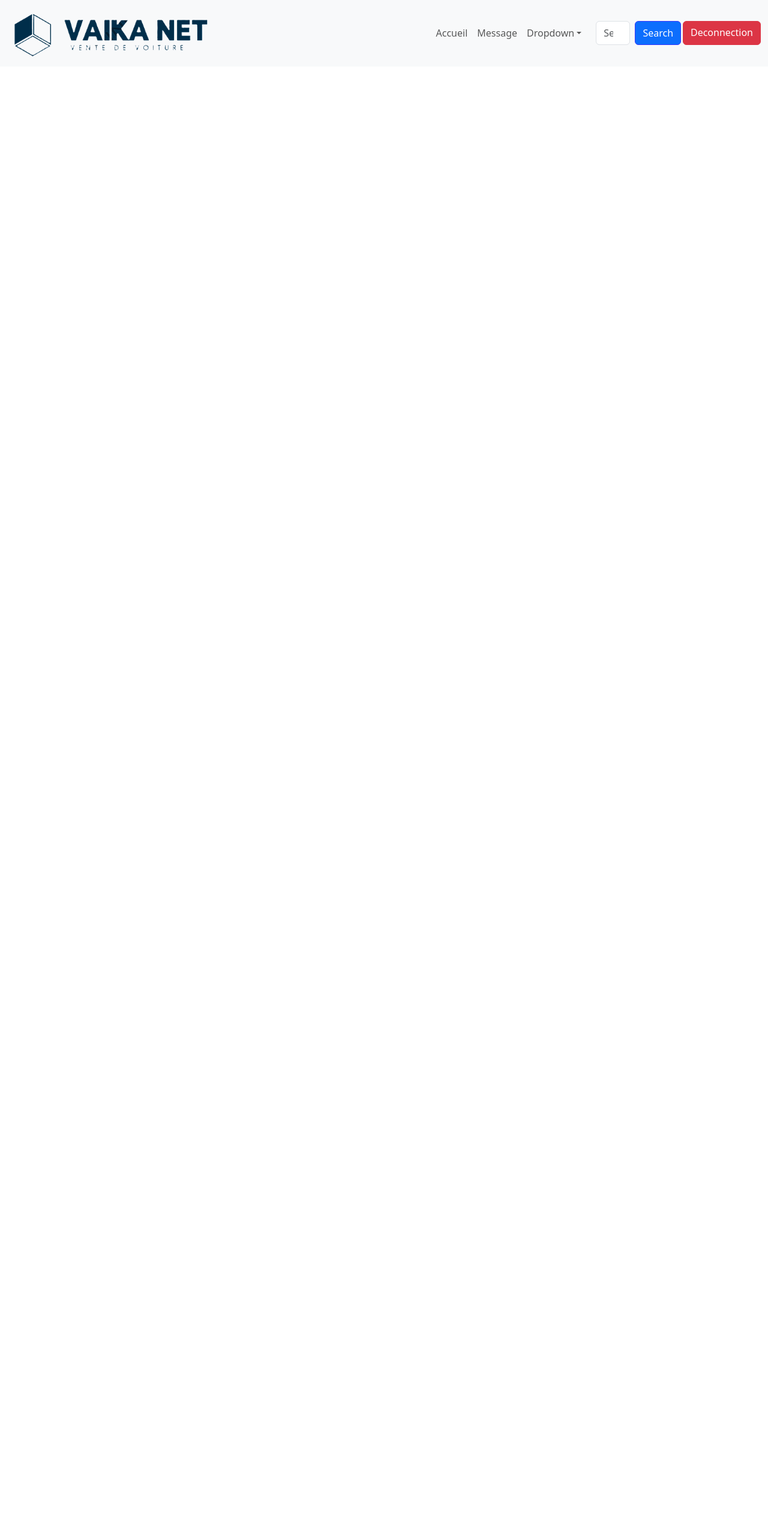
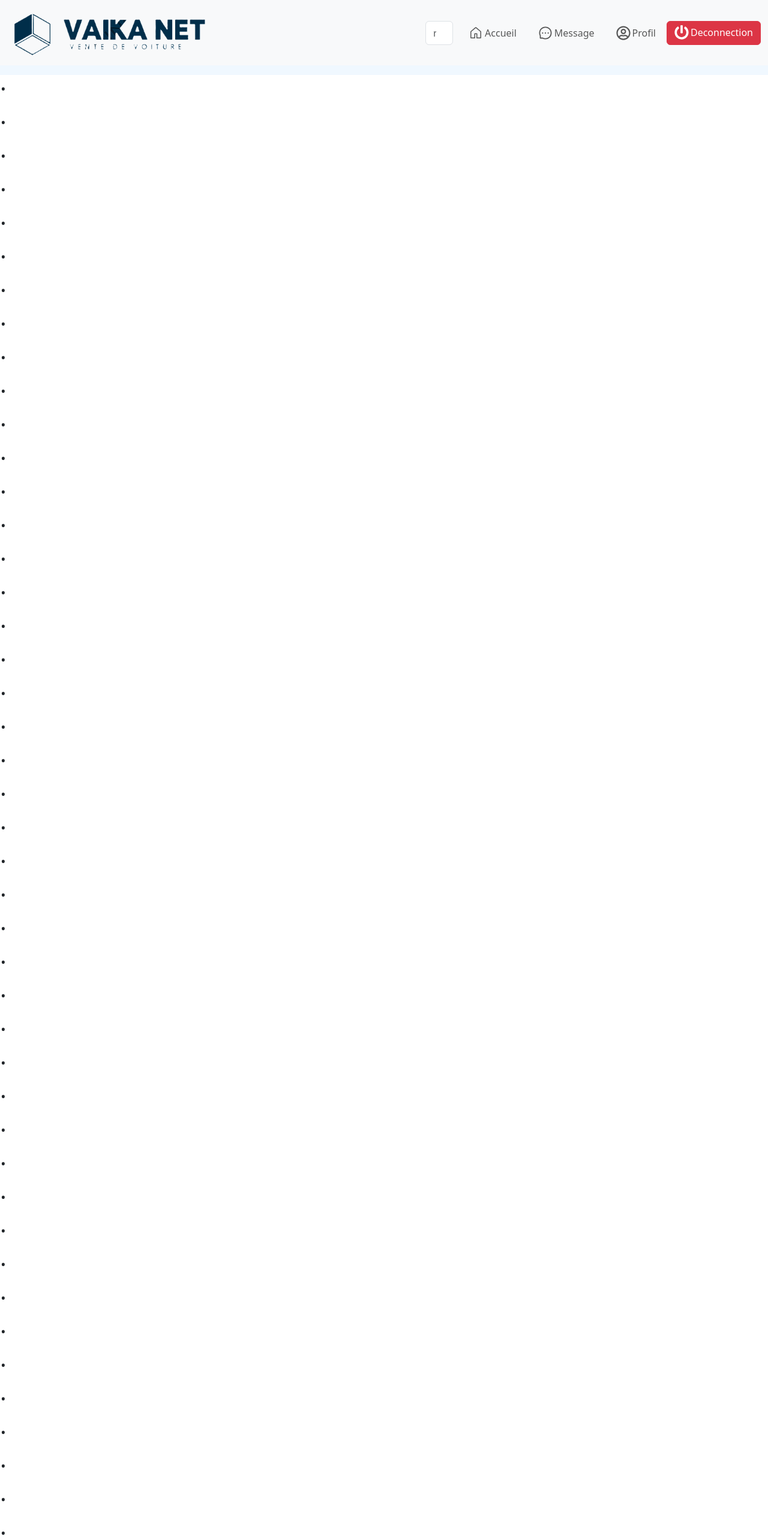
Before and after one commit to judi1968/cloud-S5-front-office-front, a React (Create React App) app: page / in a window 1280 px wide. Shown: the top 2566 px of the page at 60% size. Before the commit the page ends 800 px from the top, so only its background shows below. Built offline with nearby package versions, Linux system fonts and the light colour scheme.

Commit message:
update header

```diff
--- a/package.json
+++ b/package.json
@@ -13,6 +13,7 @@
     "react": "^18.2.0",
     "react-bootstrap": "^2.9.2",
     "react-dom": "^18.2.0",
+    "react-icons": "^5.0.1",
     "react-router-dom": "^6.21.2",
     "react-scripts": "^5.0.1",
     "web-vitals": "^2.1.4"
--- /dev/null
+++ b/src/assets component/css/Footer.css
@@ -0,0 +1,3 @@
+.footer{
+    background-color: rgb(81, 81, 255);
+}
--- a/src/assets component/css/Header.css
+++ b/src/assets component/css/Header.css
@@ -1,3 +1,6 @@
+.header{
+    background-color: aliceblue;
+}
 .btn-primary{
     border-color: rgb(54, 54, 252);
     color: white;
@@ -6,3 +9,27 @@
 .btn-search{
     margin-right: 2%;
 }
+
+.btn-search:hover{
+    background-color: blue;
+}
+
+.nav-menu{
+    display: flex;
+    justify-content: center;
+
+}
+.icon-header{
+    font-size: x-large;
+    margin-right: 3px;
+}
+.header-link{
+    margin-left: 10px;
+    margin-right: 10px;
+}
+
+.header-link:hover{
+    color: rgb(54, 54, 252);
+    padding-bottom: -10px;
+    border-bottom: -5px solid rgb(54, 54, 252);
+}
--- /dev/null
+++ b/src/components/Footer.js
@@ -0,0 +1,9 @@
+import './../assets component/css/Footer.css'
+const Footer = () => {
+    return(
+        <div className="row footer">
+            footer
+        </div>
+    );
+}
+export default Footer;
--- a/src/components/Header.js
+++ b/src/components/Header.js
@@ -1,12 +1,16 @@
-import Button from 'react-bootstrap/Button';
 import Container from 'react-bootstrap/Container';
 import Form from 'react-bootstrap/Form';
 import Nav from 'react-bootstrap/Nav';
 import Navbar from 'react-bootstrap/Navbar';
-import NavDropdown from 'react-bootstrap/NavDropdown';
 import Offcanvas from 'react-bootstrap/Offcanvas';
 import './../assets component/css/Header.css';
-function Header() {
+import { useState } from 'react';
+import { FaPowerOff, FaRegUserCircle } from 'react-icons/fa';
+import {AiOutlineMessage } from 'react-icons/ai';
+import { GoHome } from 'react-icons/go'
+
+const Header = () => {
+  const [isConnected,setIsConected] = useState(Boolean);
   return (
     <div className='header'>
       {['md'].map((expand) => (
@@ -21,37 +25,25 @@ function Header() {
             >
               <Offcanvas.Header closeButton>
                 <Offcanvas.Title id={`offcanvasNavbarLabel-expand-${expand}`}>
-                  Offcanvas
+                  Menu
                 </Offcanvas.Title>
               </Offcanvas.Header>
-              <Offcanvas.Body>
-                <Nav className="justify-content-end flex-grow-1 pe-3">
-                  <Nav.Link href="#action1">Accueil</Nav.Link>
-                  <Nav.Link href="#action2">Message</Nav.Link>
-                  <NavDropdown
-                    title="Dropdown"
-                    id={`offcanvasNavbarDropdown-expand-${expand}`}
-                  >
-                    <NavDropdown.Item href="#action3">Action</NavDropdown.Item>
-                    <NavDropdown.Item href="#action4">
-                      Another action
-                    </NavDropdown.Item>
-                    <NavDropdown.Divider />
-                    <NavDropdown.Item href="#action5">
-                      Something else here
-                    </NavDropdown.Item>
-                  </NavDropdown>
-                </Nav>
+              <Offcanvas.Body className=''>
                 <Form className="d-flex">
                   <Form.Control
                     type="search"
-                    placeholder="Search"
+                    placeholder="recherche..."
                     className="me-2"
                     aria-label="Search"
                   />
-                  <Button variant="outline-success" className='btn-primary btn-search'>Search</Button>
                 </Form>
-                <a className='btn btn-danger btn-deconnection'>Deconnection</a>
+                <Nav className="justify-content-end ">
+                  <Nav.Link href="#action1" className='d-flex items-center header-link'><GoHome className='icon-header'/><span>Accueil</span></Nav.Link>
+                  <Nav.Link href="#action2" className='d-flex items-center header-link'><AiOutlineMessage className='icon-header'/><span>Message</span></Nav.Link>
+                  <Nav.Link href="#action1" className='d-flex items-center header-link'><FaRegUserCircle className='icon-header'/><span>Profil</span></Nav.Link>
+                </Nav>
+
+                <a className='btn btn-danger d-flex items-center btn-deconnection'><FaPowerOff className='icon-header'></FaPowerOff> <span>Deconnection</span></a>
               </Offcanvas.Body>
             </Navbar.Offcanvas>
           </Container>
--- a/src/pages/Accueil.js
+++ b/src/pages/Accueil.js
@@ -1,3 +1,4 @@
+import Footer from '../components/Footer';
 import Header from '../components/Header';
 import './../asset/css/Accueil.css';
 
@@ -5,8 +6,68 @@ export const Accueil = () => {
     return(
         <div className='container-home'>
             {/* Header */}
+            <div className='row position-fixed'>
+                <Header></Header>
+            </div>
+            <div className='row container-accueil'>
+                <h1>. </h1>
+                <h1>. </h1>
+                <h1>. </h1>
+                <h1>. </h1>
+                <h1>. </h1>
+                <h1>. </h1>
+                <h1>. </h1>
+                <h1>. </h1>
+                <h1>. </h1>
+                <h1>. </h1>
+                <h1>. </h1>
+                <h1>. </h1>
+                <h1>. </h1>
+                <h1>. </h1>
+                <h1>. </h1>
+                <h1>. </h1>
+                <h1>. </h1>
+                <h1>. </h1>
+                <h1>. </h1>
+                <h1>. </h1>
+                <h1>. </h1>
+                <h1>. </h1>
+                <h1>. </h1>
+                <h1>. </h1>
+                <h1>. </h1>
+                <h1>. </h1>
+                <h1>. </h1>
+                <h1>. </h1>
+                <h1>. </h1>
+                <h1>. </h1>
+                <h1>. </h1>
+                <h1>. </h1>
+                <h1>. </h1>
+                <h1>. </h1>
+                <h1>. </h1>
+                <h1>. </h1>
+                <h1>. </h1>
+                <h1>. </h1>
+                <h1>. </h1>
+                <h1>. </h1>
+                <h1>. </h1>
+                <h1>. </h1>
+                <h1>. </h1>
+                <h1>. </h1>
+                <h1>. </h1>
+                <h1>. </h1>
+                <h1>. </h1>
+                <h1>. </h1>
+                <h1>. </h1>
+                <h1>. </h1>
+                <h1>. </h1>
+                <h1>. </h1>
+                <h1>. </h1>
+                <h1>. </h1>
+                <h1>. </h1>
+            </div>
             <div className='row'>
-                <Header></Header>
+                <Footer></Footer>
             </div>
         </div>
     );
```
Also changed, not shown: 1 other file (tests, documents, lock files or other folders).
